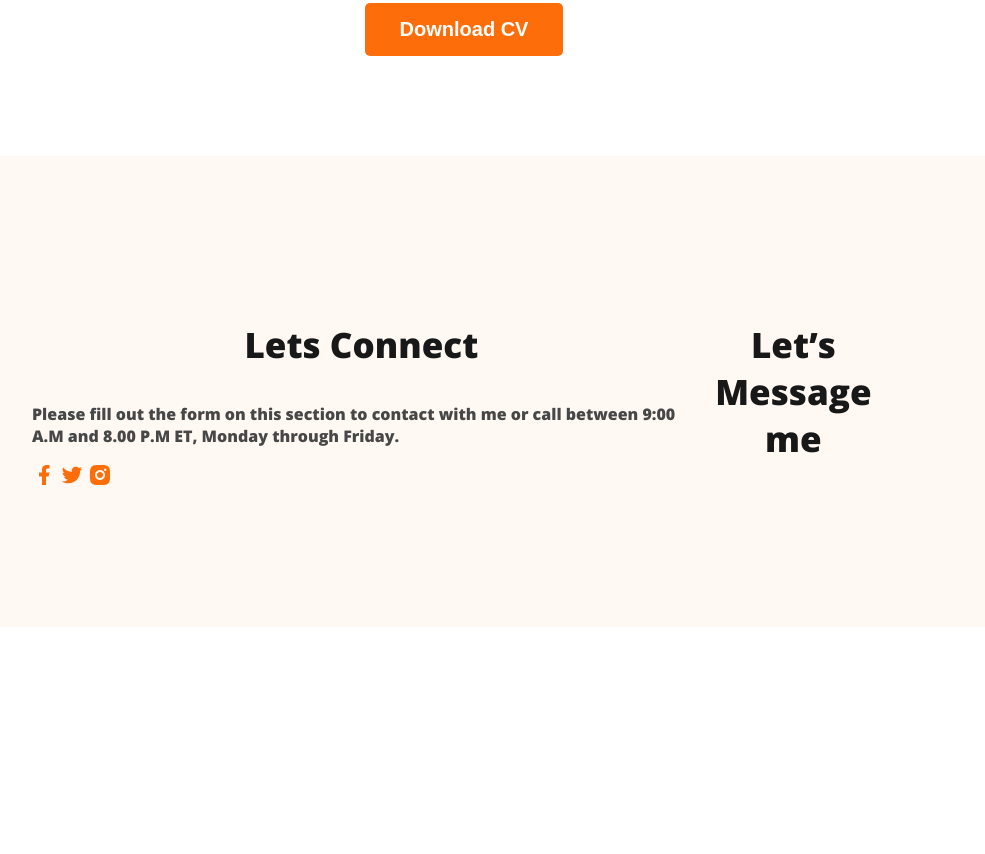
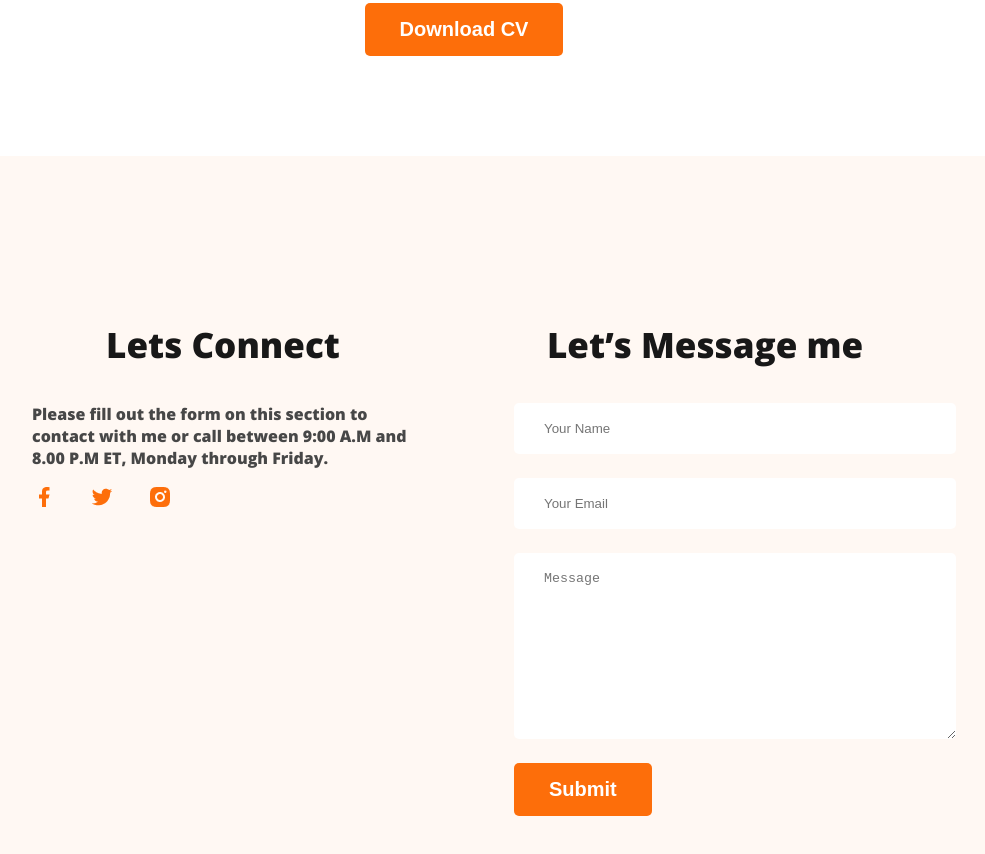
Before and after one commit to kabir-hussan/first-portfolio-website, a plain HTML site: page index.html in a window 1280 px wide. Shown: the part 3111-3965 px from the top of the page, without its empty margins (176-1161 px from the left). Before the commit the page ends 3746 px from the top, so only its background shows below. Drawn offline with nearby package versions, Linux system fonts and the light colour scheme.

Commit message:
finished footer with contact form

```diff
--- a/index.html
+++ b/index.html
@@ -199,8 +199,12 @@
 
            <div class="footer-column">
                 <h3 class="footer-column-title">Let’s Message me</h3>
-
-
+                <form class="contact-form" action="">
+                    <input type="text" placeholder="Your Name">
+                    <input type="email" name="" placeholder="Your Email" id="">
+                    <textarea name="" placeholder="Message" id="" cols="30" rows="10"></textarea>
+                    <input class="btn-primary" type="submit" value="Submit">
+                </form>
            </div>
     </footer>
 
--- a/styles/portfolio.css
+++ b/styles/portfolio.css
@@ -202,32 +202,56 @@ main section {
     font-size: 16px;
 }
 
-.resume-container hr{
+.resume-container hr {
     margin: 10px;
 }
 
-.download-cv{
+.download-cv {
     text-align: center;
     margin-top: 50px;
 }
 
 /* footer-styles */
 
-footer{
+footer {
     display: flex;
     background-color: #FFF8F3;
     padding: 130px 200px;
     margin-top: 100px;
+    gap: 100px;
 }
 
-.footer-column-title{
-    color:#181818;
-text-align: center;
-font-size: 35px;
-font-weight: 700;
+.footer-column {
+    width: 50%;
 }
 
-.footer-column-description{
+.social-links a{
+    margin-right: 30px;
+}
+
+.footer-column-title {
+    color: #181818;
+    text-align: center;
+    font-size: 35px;
+    font-weight: 700;
+}
+
+.footer-column-description {
     color: #474747;
-font-size: 16px;
+    font-size: 16px;
 }
+
+/* contact form */
+
+.contact-form input[type="text"], .contact-form input[type="email"],
+textarea {
+    display: block;
+    margin-bottom: 24px;
+    color: #757575;
+    padding: 18px 30px;
+    border-radius: 5px;
+    background: #FFF;
+    border: 0;
+    width: 100%;
+
+}
```
